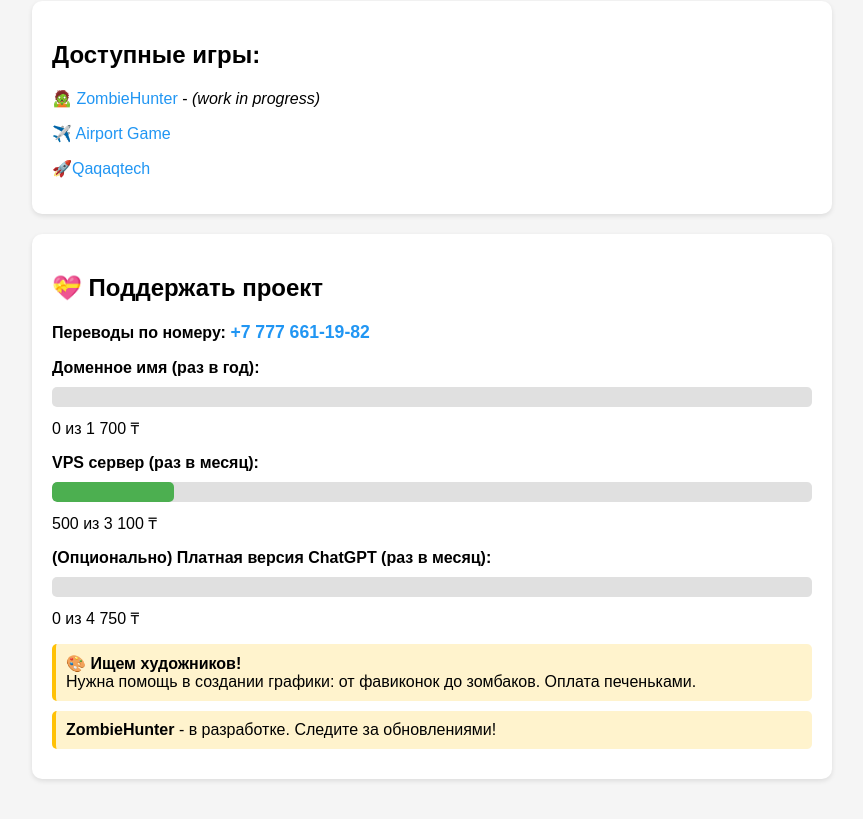
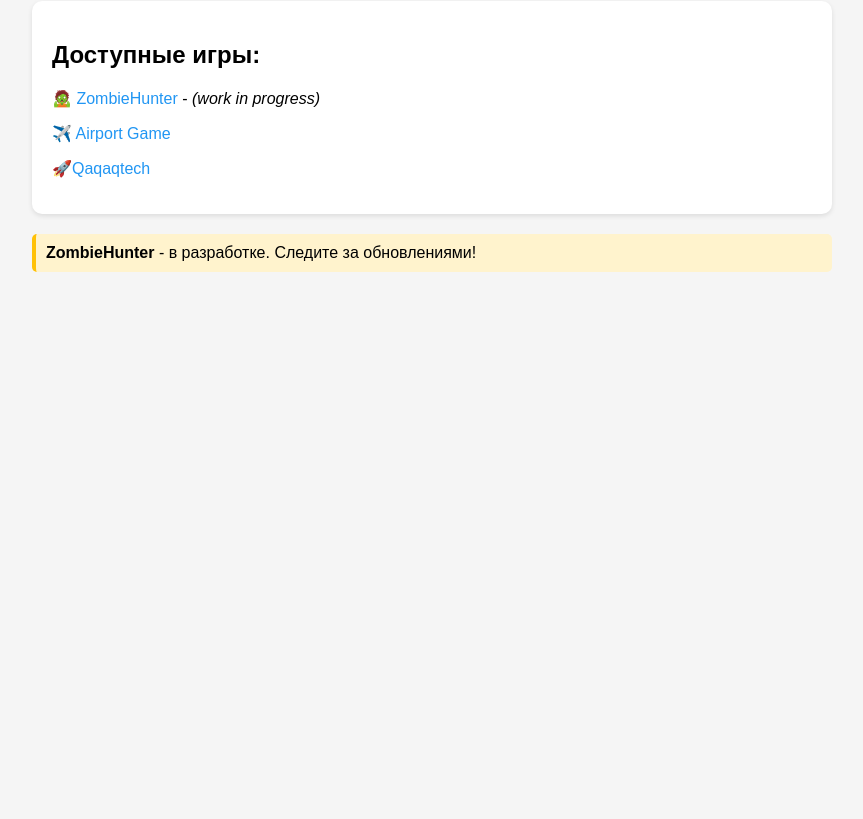
Before and after one commit to tyunth/main-site, a plain HTML site: page index.html in a window 1280 px wide. Shown: the part 99-918 px from the top of the page, without its empty margins (208-1071 px from the left). After the commit the page ends 800 px from the top, so only its background shows below. Drawn offline with Linux system fonts and the light colour scheme.

Commit message:
Update index.html

```diff
--- a/index.html
+++ b/index.html
@@ -76,42 +76,12 @@
         <p><a href="/qazaqtech/">🚀Qaqaqtech</a></p>
     </div>
 
-    <div class="donation-section">
-        <h2>💝 Поддержать проект</h2>
-        <p><strong>Переводы по номеру:</strong> <span class="phone-number">+7 777 661-19-82</span></p>
 
-        <div class="donation-item">
-            <strong>Доменное имя (раз в год):</strong>
-            <div class="progress-bar">
-                <div class="progress-fill" style="width: 0%"></div>
-            </div>
-            <div>0 из 1 700 ₸</div>
-        </div>
-
-        <div class="donation-item">
-            <strong>VPS сервер (раз в месяц):</strong>
-            <div class="progress-bar">
-                <div class="progress-fill" style="width: 16%"></div>
-            </div>
-            <div>500 из 3 100 ₸</div>
-        </div>
-
-        <div class="donation-item">
-            <strong>(Опционально) Платная версия ChatGPT (раз в месяц):</strong>
-            <div class="progress-bar">
-                <div class="progress-fill" style="width: 0%"></div>
-            </div>
-            <div>0 из 4 750 ₸</div>
-        </div>
-
-        <div class="note">
-            <strong>🎨 Ищем художников!</strong><br>
-            Нужна помощь в создании графики: от фавиконок до зомбаков. Оплата печеньками.
-        </div>
 
         <div class="note">
             <strong>ZombieHunter</strong> - в разработке. Следите за обновлениями!
         </div>
     </div>
 </body>
+
 </html>
```
